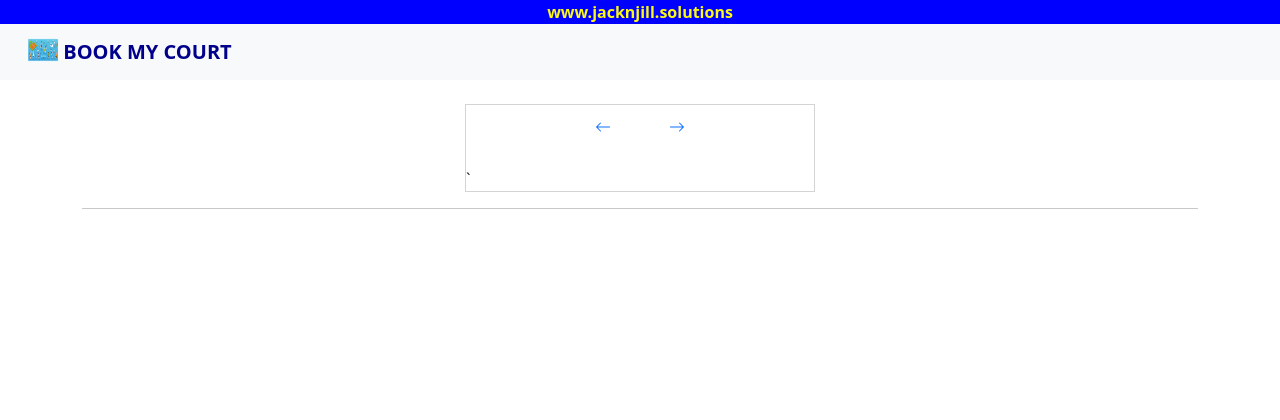
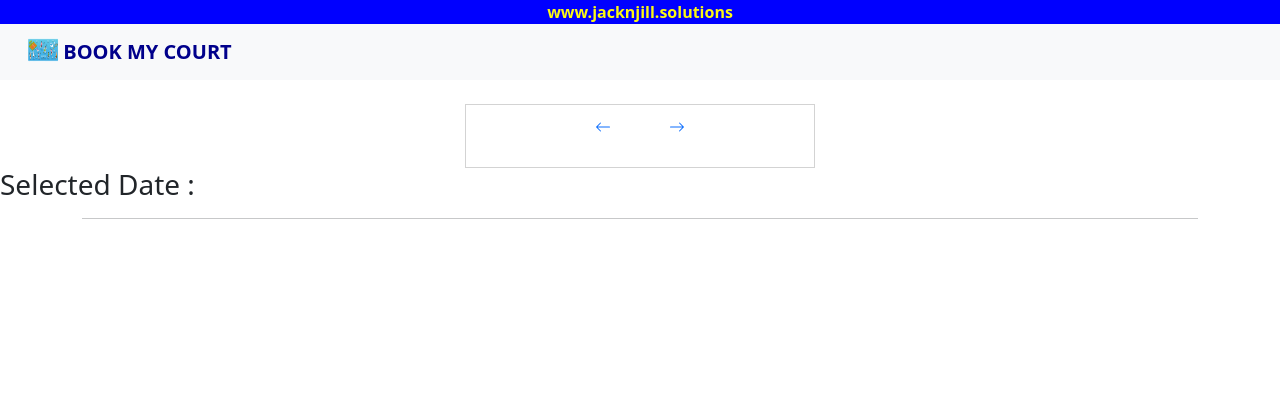
Before and after one commit to raamasarma/raam5923, a Spring app: page /customer/bookSlotUser in a window 1280 px wide. Shown: the top 420 px of the page. Run offline with Thymeleaf, Linux system fonts and the light colour scheme; the template is opened without the code that fills it, so the values that code supplies are empty.

Commit message:
option to book before dates done

```diff
--- a/src/main/resources/templates/customer/bookSlotUser.html
+++ b/src/main/resources/templates/customer/bookSlotUser.html
@@ -28,10 +28,10 @@
         <div class="row">
             <div class="container">
                 <table class="table caltable"></table>
-            </div>`
+            </div>
         </div>
     </div>
-
+    <h3>Selected Date : <i id = "current-date" ></i></h3>
     <div class="container">
 <!--        <form class="form-control" method="get" action="#">-->
 <!--            <div class="form-group">-->
@@ -123,6 +123,13 @@
                 </div>
             </div>
         </div>
+        <script>
+    $(document).ready(function() {
+        let params = new URLSearchParams(location.search);
+        console.log(params.get('date'))
+        $("#current-date").html(params.get('date'));
+    })
+</script>
     </div>
 
 </div>
```
Also changed, not shown: src/main/resources/static/js/calendarUser.js (+4 -4 lines).
